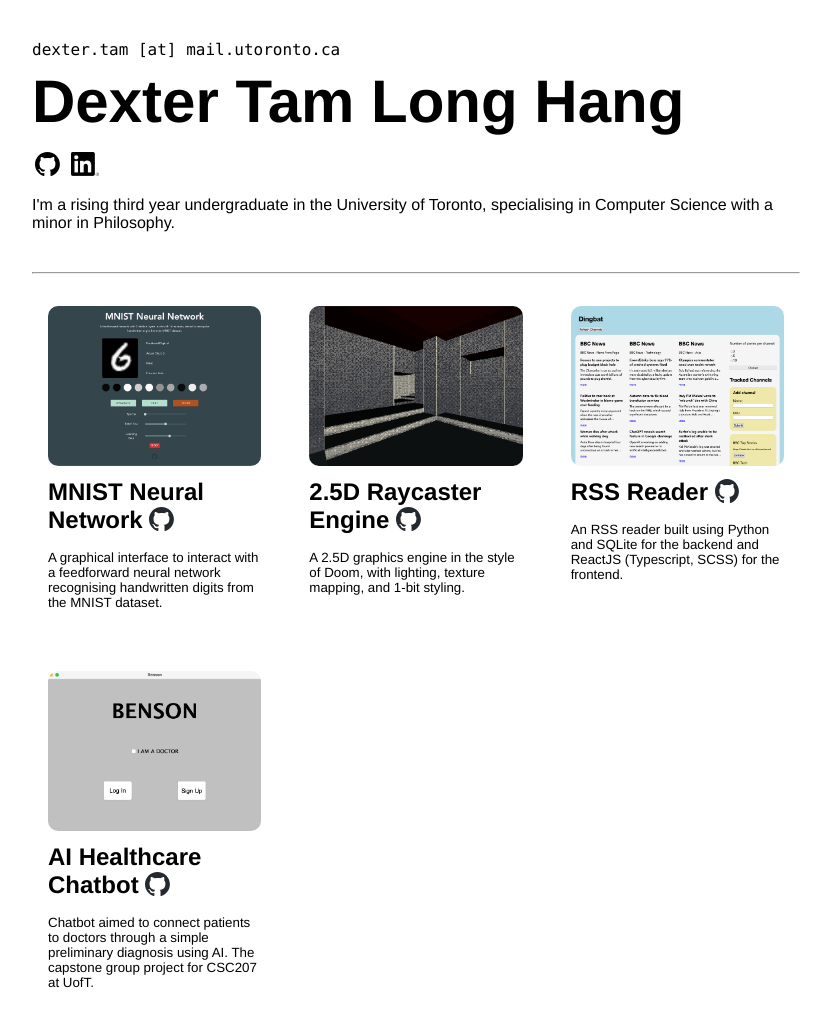
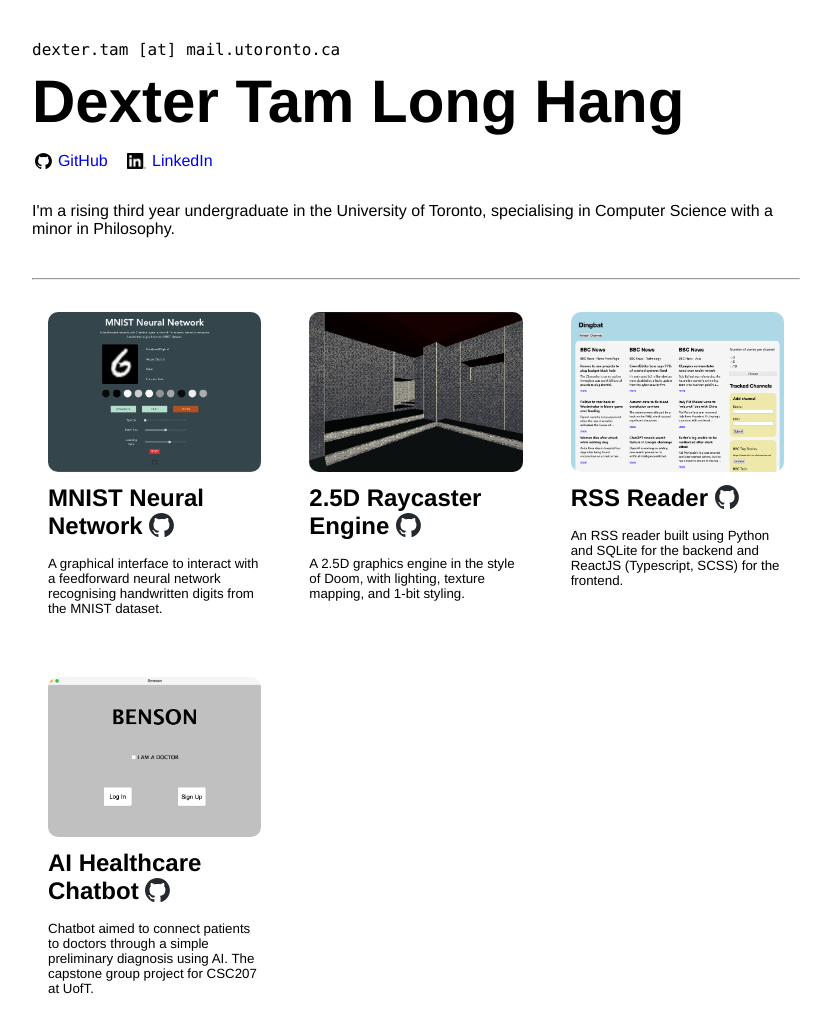
Before and after one commit to taml5/taml5.github.io, an Astro site: page / in a window 1280 px wide. Shown: the whole page, without its empty margins (224-1055 px from the left). Built offline with nearby package versions, Linux system fonts and the light colour scheme; Astro itself is replaced by a stand-in of ours.

Commit message:
Improved the social media links

```diff
--- /dev/null
+++ b/src/components/Social.astro
@@ -0,0 +1,34 @@
+---
+interface Props {
+	href: string,
+    img: string,
+    name: string
+}
+
+const { href, img, name } = Astro.props;
+---
+
+<a href={href} target="_blank">
+    <img src={img}/>
+    {name}
+</a>
+
+<style>
+    a {
+        text-decoration: none;
+        display: flex;
+        align-items: center;
+        gap: 0.2rem;
+    }
+    a:visited {
+        color:#000000;
+    }
+    img {
+			max-height: 1rem;
+			margin-inline: 0.2rem;
+			filter: grayscale(1) contrast(100) brightness(1);
+    }
+    p {
+        font-size: smaller;
+    }
+</style>
--- a/src/pages/index.astro
+++ b/src/pages/index.astro
@@ -1,6 +1,7 @@
 ---
 import Layout from '../layouts/Layout.astro';
 import Card from '../components/Card.astro';
+import Social from '../components/Social.astro';
 ---
 
 <Layout title="Dexter Tam">
@@ -11,8 +12,8 @@ import Card from '../components/Card.astro';
 		</div>
 		<div id="blurb">
 			<div id="media">
-				<a href="https://www.linkedin.com/in/dexter-tam/" target="_blank"><img src="github-mark.svg"/></a>
-				<a href="https://github.com/taml5" target="_blank"><img src="linkedin.png"/></a>
+				<Social href="https://github.com/taml5" img="github-mark.svg" name="GitHub"/>
+				<Social href="https://www.linkedin.com/in/dexter-tam/" img="./linkedin.png" name="LinkedIn" />
 			</div>
 			<p>
 				I'm a rising third year undergraduate in the University of Toronto, specialising in Computer Science with a minor in Philosophy.
@@ -76,11 +77,10 @@ import Card from '../components/Card.astro';
 		}
 	}
 	#media {
-		img {
-			max-height: 1.5rem;
-			margin-inline: 0.2rem;
-			filter: grayscale(1) contrast(100) brightness(1);
-		}
+		display: flex;
+		flex-direction: row;
+		justify-content: center;
+		gap: 1rem;
 	}
 	#blurb {
 		font-size: x-small;
@@ -106,6 +106,13 @@ import Card from '../components/Card.astro';
 				font-size: medium;
 			}
 		}
+		#media {
+			display: flex;
+			flex-direction: row;
+			justify-content: flex-start;
+			gap: 1rem;
+			padding-bottom: 1rem;
+		}
 		#blurb {
 			font-size: medium;
 			text-align: left;
```
